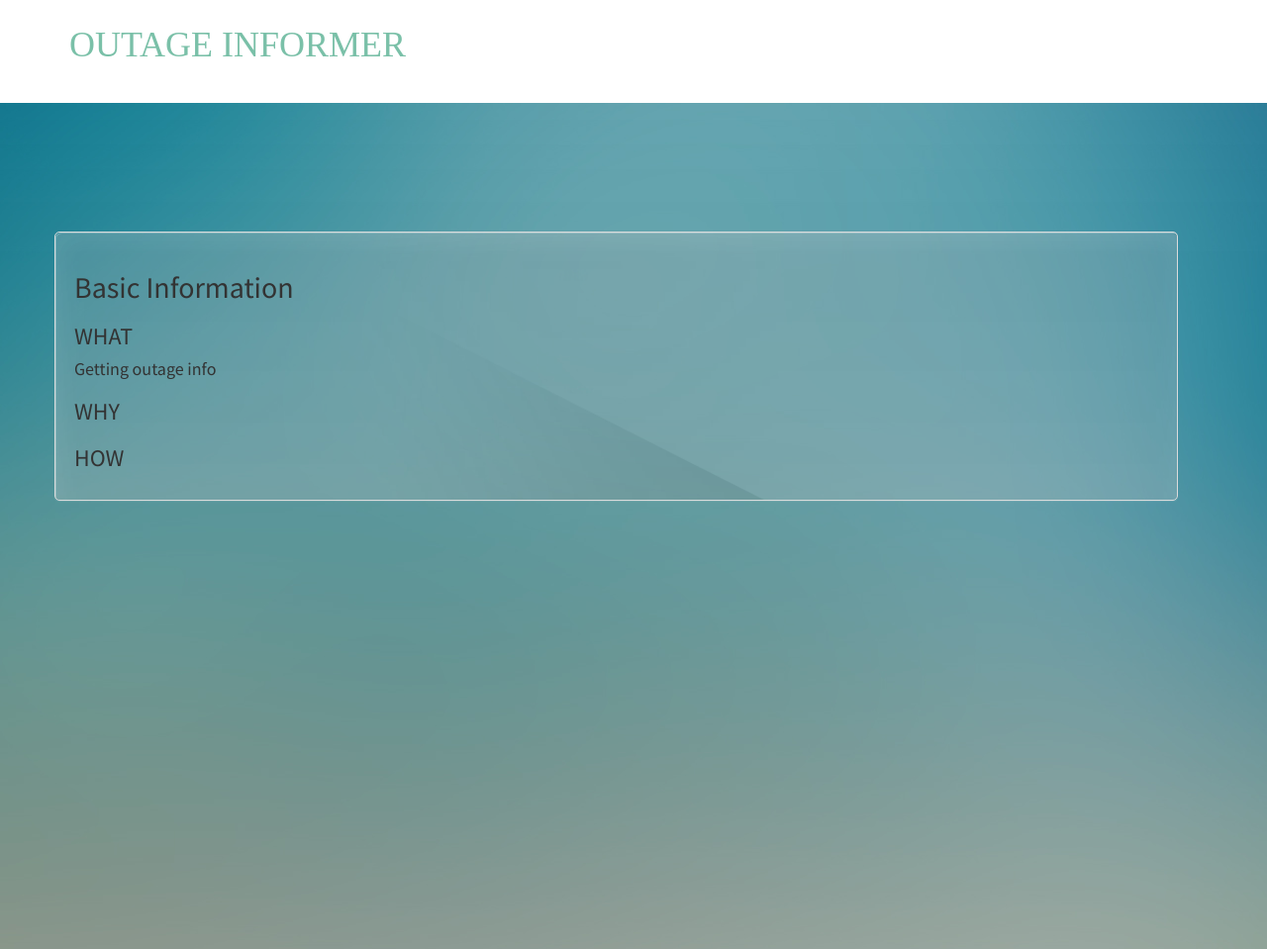
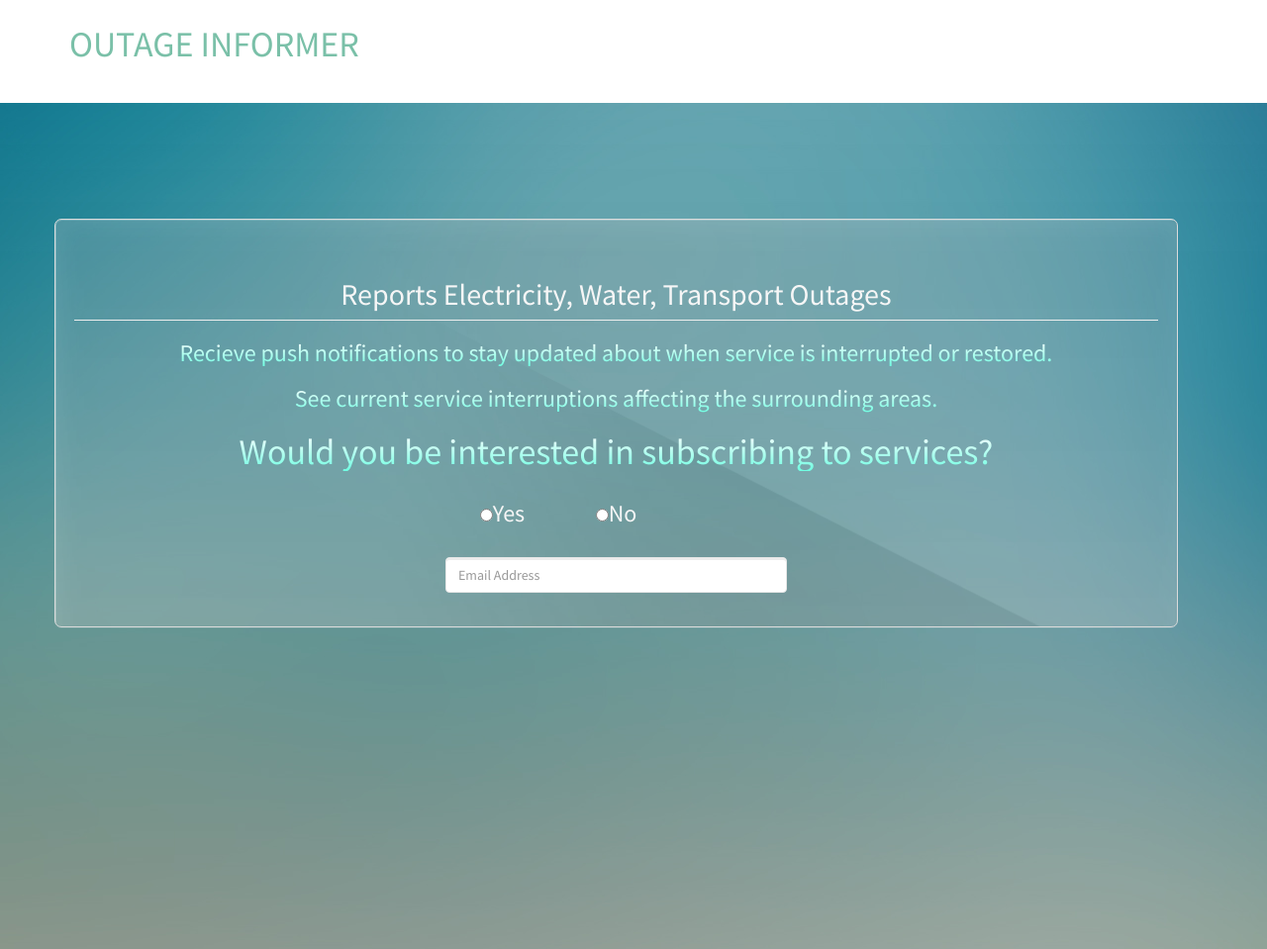
Before and after one commit to UtilityOutageInformer/WebApp, a Node server app: page / in a window 1280 px wide. Shown: the whole page at 99% size. Run offline with Node 20, Linux system fonts and the light colour scheme.

Commit message:
home page

```diff
--- a/public/stylesheets/style.css
+++ b/public/stylesheets/style.css
@@ -3,7 +3,7 @@
   padding: 152px 0 125px 0;
 }
 .logo{
-  font-family: "HelveticaNeueLTStd-HvCn";
+  /*font-family: "HelveticaNeueLTStd-HvCn";*/
   font-size: 36px;
   color: #7AC0A8;
   text-transform: uppercase;
@@ -16,9 +16,23 @@
   overflow: hidden;
 }
 .inner{
-  background-size: cover;
+  /*background-size: cover;*/
   width:97%;
-  margin-top: 130px;
+  margin-top: 10%;
   background: url('../images/inner.png');
-  border-radius: 5px;
+  border-radius: 7px;
 }
+.white{
+  color:#F6f6f6;
+}
+.center{
+  text-align: center;
+}
+.underline{
+  text-decoration: underline;
+}
+.gradientText{
+  background: -webkit-linear-gradient(#FFFFFF, #6FFFE2);
+  -webkit-background-clip: text;
+  -webkit-text-fill-color: transparent;
+}
--- a/views/index.jade
+++ b/views/index.jade
@@ -3,8 +3,24 @@ extends layout
 block content
   .row
     .col-lg-12.col-md-12.well.inner
-      h2 Basic Information
-      h3 WHAT
-        h4 Getting outage info
-      h3 WHY
-      h3 HOW
+      h2.white.center.page-header Reports Electricity, Water, Transport Outages
+      h3.gradientText.center Recieve push notifications to stay updated about when service is interrupted or restored.
+      h3.gradientText.center See current service interruptions affecting the surrounding areas.
+      div
+      h1.gradientText.center Would you be interested in subscribing to services?
+      .form-box
+        .form-group.row.center
+          .col-lg-4.col-md-4
+          .col-lg-4.col-md-4.h3.white
+            .col-lg-4.col-md-4
+              input(type="radio", name="selectionCriteria", id="selection_criteria_1", value="NONE")
+              label(for="selection_criteria_1") Yes
+            .col-lg-4.col-md-4
+              input(type="radio", name="selectionCriteria", id="selection_criteria_1", value="NONE")
+              label(for="selection_criteria_1") No
+          .col-lg-4.col-md-4
+        .form-group.row.center
+          .col-lg-4.col-md-4
+          .col-lg-4.col-md-4
+            input.form-control(type="text", name="email", id="email_id", placeholder="Email Address")
+          .col-lg-4.col-md-4
--- a/views/layout.jade
+++ b/views/layout.jade
@@ -11,7 +11,7 @@ html
     header.navbar.navbar-static-top#top(role="banner")
       .container
         .navbar-header
-          h1.navbar-brand.muted.logo(href="/") OUTAGE INFORMER
+          h1.navbar-brand.logo(href="/") OUTAGE INFORMER
     .bodyBackground
       .container
         block content
```
